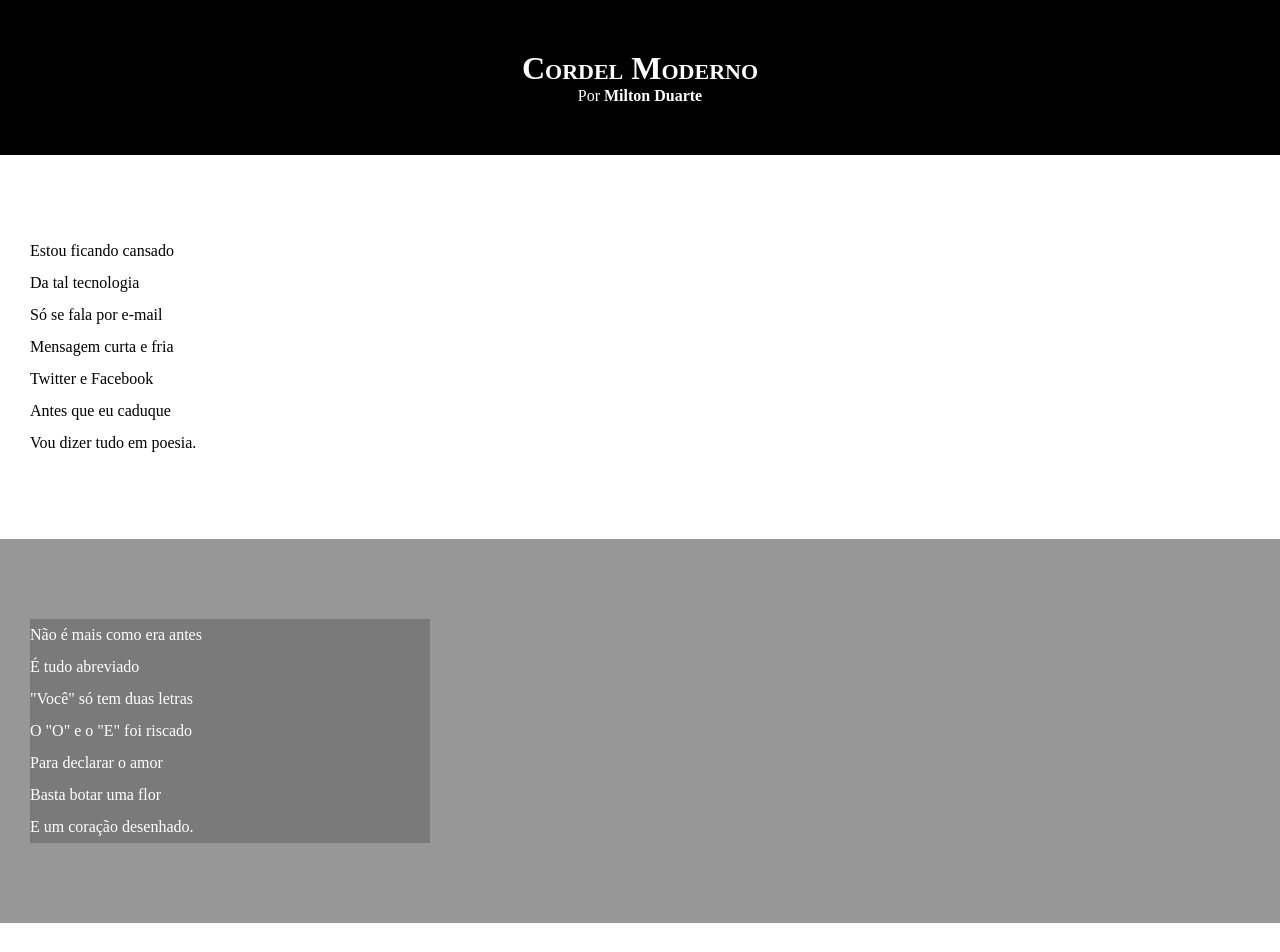
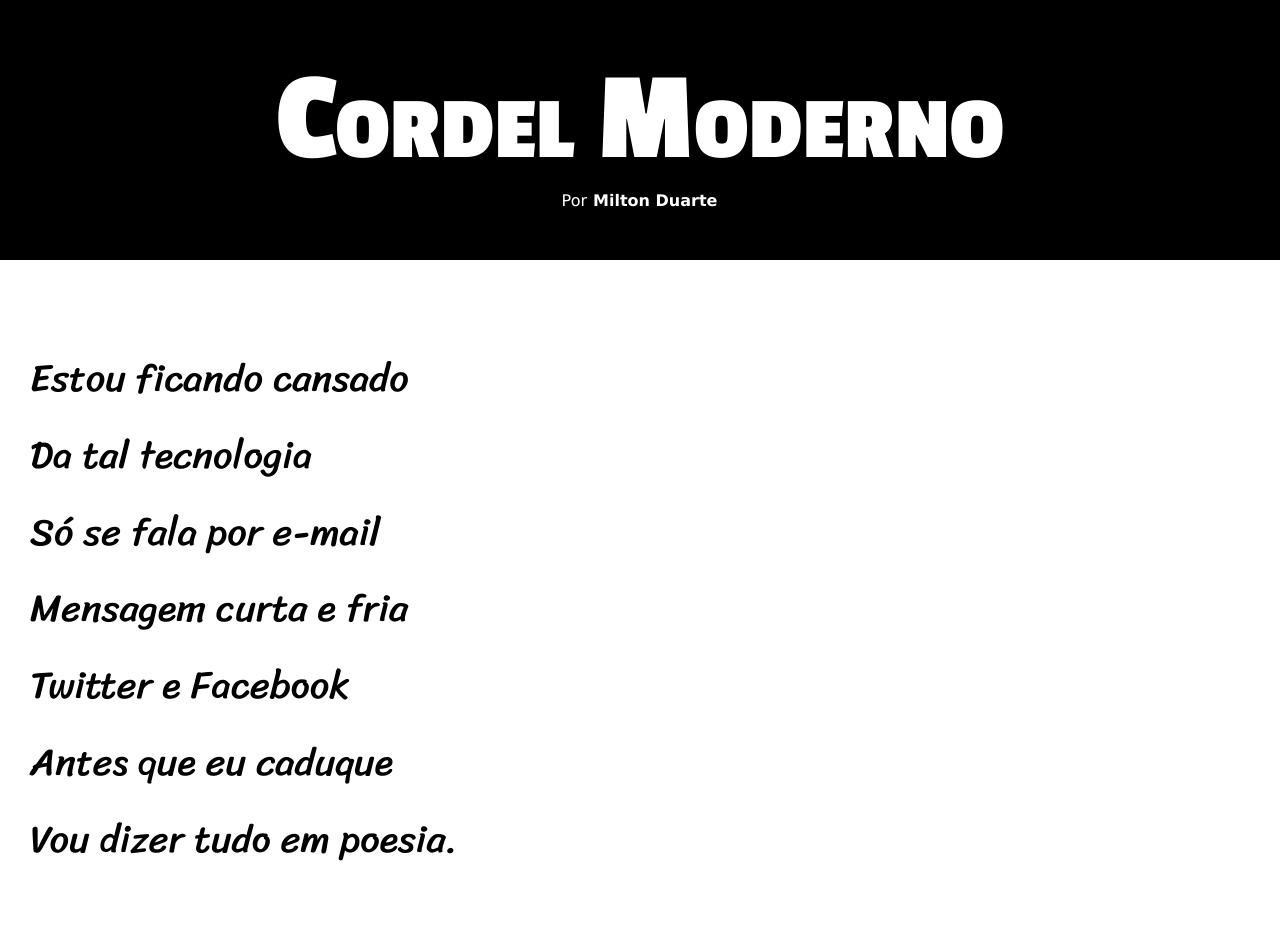
Before and after one commit to cruzPatrick/HTML-CSS, a plain HTML site: page Desafios/d012/index.html in a window 1280 px wide. Shown: the top 952 px of the page. Drawn offline with Linux system fonts and the light colour scheme.

Commit message:
end of the project (find what the answer for what i struggle)
pt-br:  respostas do que não consegui
1 - fonte com auto ajuste se usa vw
2 - Sombra se em cima se usa inset
3 - o texto para ficar encaixado é sem flex e sim com inline block tendo tudo em um paragrafo e não em vários

en: Correct answer about the thing I couldn't do:
1 - fonts uses vw to auto adjust
2 - Shadows in the upper part uses inset
3 - the text to be in right place don't uses flex, uses inline-block, everything in section is a p, not separable in small ones

```diff
--- a/Desafios/d012/index.html
+++ b/Desafios/d012/index.html
@@ -26,7 +26,7 @@
     </section>
 
 
-    <section class="imagem">
+    <section class="imagem" id="im01">
         <p>
             Não é mais como era antes <br>
             É tudo abreviado <br>
@@ -64,7 +64,7 @@
 
 
 
-    <section class="imagem">
+    <section class="imagem" id="im02">
         <p>
             Tenho saudade das cartas <br>
             Escritas com a própria mão <br>
--- a/Desafios/d012/style/style.css
+++ b/Desafios/d012/style/style.css
@@ -1,4 +1,12 @@
 @charset "UTF-8";
+
+@import url('https://fonts.googleapis.com/css2?family=Passion+One:wght@700&family=Sriracha&display=swap');
+
+:root{
+    --font1: 'Passion One', cursive;
+    --font2: 'Sriracha', cursive;
+    --font3: Verdana, Geneva, Tahoma, sans-serif;
+}
 
 *{
     margin: 0px;
@@ -8,6 +16,7 @@
 html,body{
     min-height: 100vh;
     background-color: darkgray;
+    font-family: var(--font3);
 }
 
 header{
@@ -19,6 +28,9 @@ header{
 header>h1{
     padding-top: 50px;
     font-variant: small-caps;
+    font-family: var(--font1);
+    font-size: 10vw;
+    font-weight: normal;
 }
 
 header>p{
@@ -29,10 +41,15 @@ a{
     color: white;
     text-decoration: none;
     font-weight: bolder;
+    transition-duration: 0.7s;
+    border-radius: 5px;
+    padding: 1px;
 }
 
 a:hover{
-    text-decoration: underline;
+    background-color: white;
+    color: black;
+    text-shadow: 5px 5px 15px rgb(0, 0, 0);
 }
 
 section{
@@ -40,8 +57,13 @@ section{
     padding-bottom: 10vh;
     line-height: 2em;
     padding-left: 30px;
+    font-family: var(--font2);
+    font-size: 3vw;
 }
 
+section>p{
+    padding-bottom: 2em;
+}
 section.normal{
     background-color: white;
     color: black;
@@ -51,11 +73,28 @@ section.normal{
 section.imagem{
     background-color: rgb(151, 151, 151);
     color: white;
+    box-shadow: inset 6px 6px 12px 0px rgba(0, 0, 0, 0.37);
+    background-size: cover;
+    background-attachment: fixed;
 }
 
 section.imagem>p{
-    background-color: rgba(0, 0, 0, 0.192);
-    width: 400px;
+    background-color: rgba(0, 0, 0, 0.37);
+    display: inline-block;
+    padding: 5px;
+    text-shadow: 1px 1px 0px black;
+}
+
+section#im01{
+    background-image: url(../imagens/background001.jpg);
+    background-position: right center;
+    background-size: cover;
+
+}
+
+section#im02{
+    background-image: url(../imagens/background002.jpg);
+
 }
 
 footer{
```
